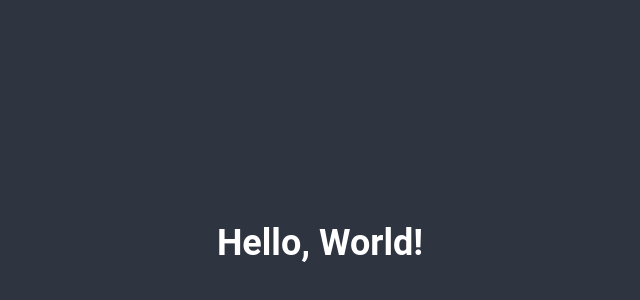
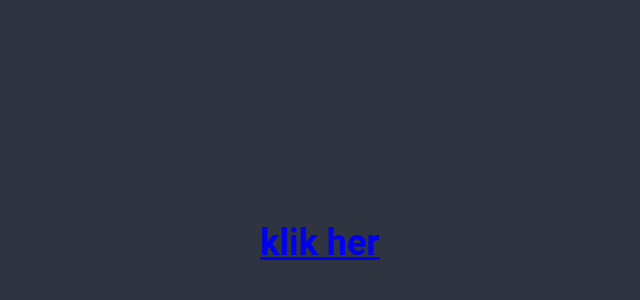
Before and after one commit to rts-cmk-wu12/webpack-tutorial-webpack-azad-mark, a website built with webpack: page index.html in a window 1280 px wide. Shown: the part 156-456 px from the top of the page, without its empty margins (320-960 px from the left). Built offline with nearby package versions, Linux system fonts and the light colour scheme; files whose address does not match are found by name.

Commit message:
link tilføjet

```diff
--- /dev/null
+++ b/css/styles.css
@@ -0,0 +1,30 @@
+* {
+  padding: 0;
+  margin: 0;
+  box-sizing: border-box;
+}
+
+html {
+  font-size: 62.5%;
+}
+
+body {
+  font-family: "Roboto", sans-serif;
+  font-size: 1.6rem;
+  line-height: 1.6;
+  background-color: #2F3441;
+  color: #fff;
+}
+body .container {
+  display: flex;
+  justify-content: center;
+  align-items: center;
+  width: 100%;
+  min-height: 100vh;
+  padding: 0 2.4rem;
+}
+body .container h1 {
+  font-size: 3.6rem;
+  text-align: center;
+  color: linear-gradient(90deg, #FFC593 0%, #BC7198 100%);
+}/*# sourceMappingURL=styles.css.map */
--- a/index.html
+++ b/index.html
@@ -9,9 +9,10 @@
   </head>
   <body>
     <div class="container">
+      <a href="HowWeDidIt!!!/WEBPACK-MANUAL.docx">
       <h1>WebPack App</h1>
+    </a>
     </div>
     <script src="./dist/main.js" defer></script>
-    <iframe src="HowWeDidIt!!!/WEBPACK-MANUAL.docx" frameborder="0"></iframe>
   </body>
 </html>
--- a/src/index.js
+++ b/src/index.js
@@ -1,6 +1,6 @@
 import "./styles.scss";
 
-const headline = "Hello, World!";
+const headline = "klik her";
 document.querySelector("h1").innerText = headline;
 
 console.log(headline);
```
Also changed, not shown: 1 other file.
